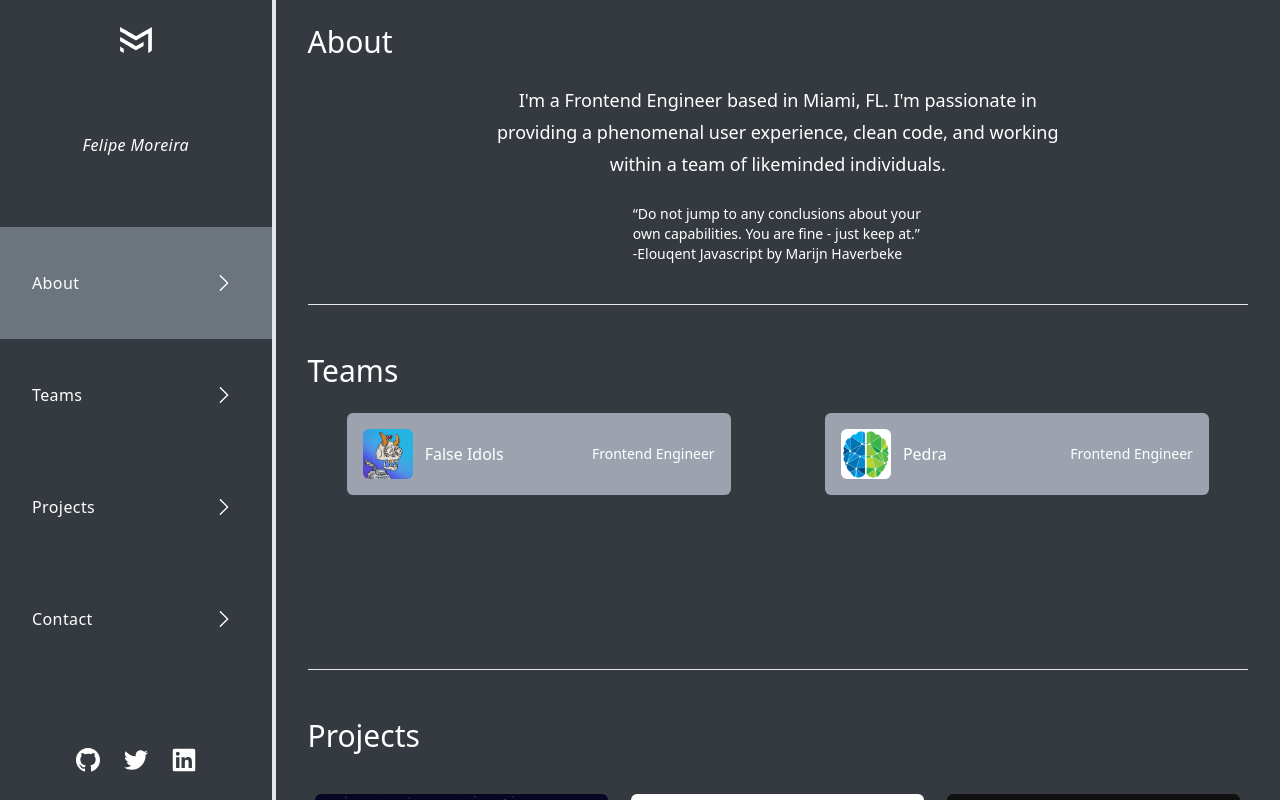
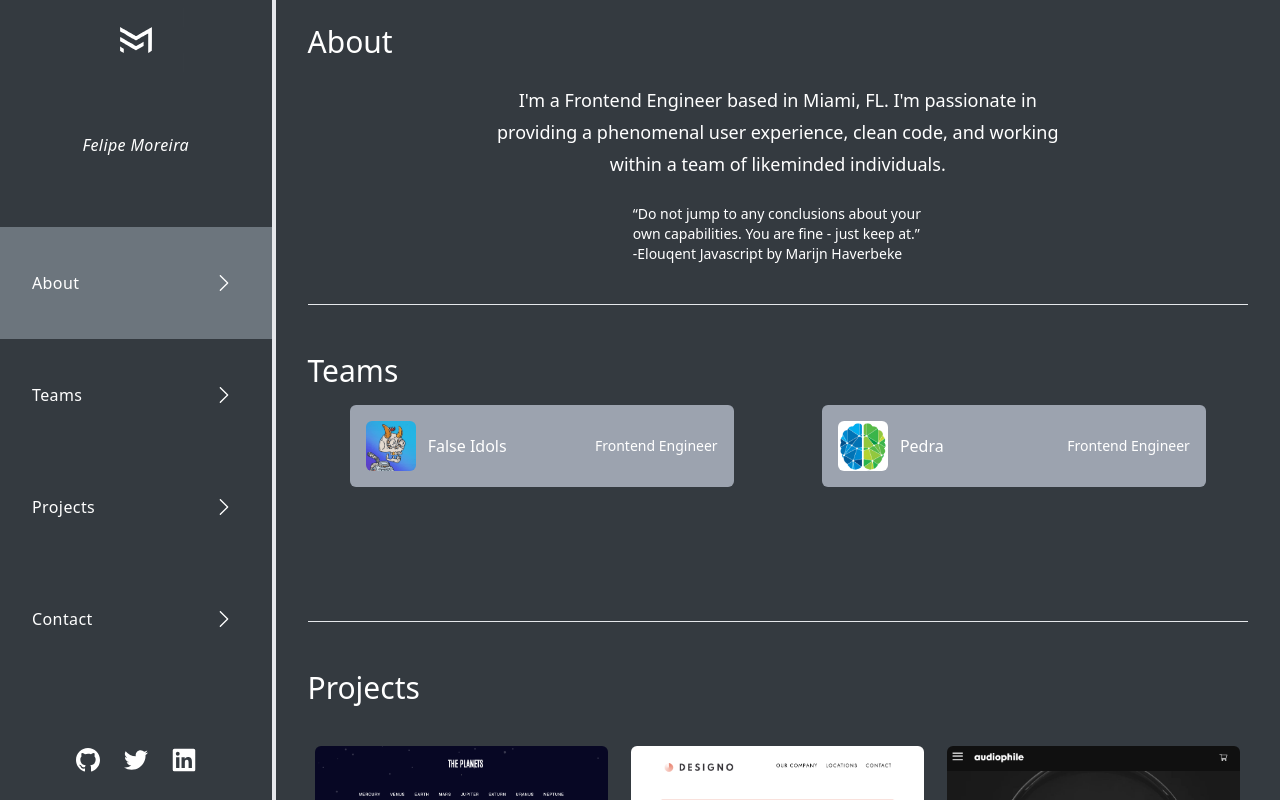
Before and after one commit to morfeli/portfolio, a Next.js app: page / in a window 1280 px wide. Shown: the top 800 px of the page. Built offline with nearby package versions, Linux system fonts and the light colour scheme.

Commit message:
made alot of changes

```diff
--- a/components/Sections/Teams/TeamList.tsx
+++ b/components/Sections/Teams/TeamList.tsx
@@ -16,7 +16,7 @@ export const TeamList = ({ href, src, team, title }: TeamListProps) => {
       whileHover={{ y: -5 }}
       transition={{ duration: 0.2 }}
     >
-      <div className="flex items-center justify-between p-4 my-4 bg-gray-400 rounded-md lg:w-[30vw]">
+      <div className="flex items-center justify-between p-4 my-2 bg-gray-400 rounded-md lg:w-[30vw]">
         <div className="flex items-center ">
           <Image
             src={src}
--- a/components/Sections/Teams/Teams.tsx
+++ b/components/Sections/Teams/Teams.tsx
@@ -21,7 +21,7 @@ const teamList = [
 export const Teams = () => {
   return (
     <SectionLayout link="Teams">
-      <ul className="grid gap-4 py-2 grid-cols-repeatMin300px lg:justify-items-center h-60">
+      <ul className="grid h-48 gap-1 py-2 grid-cols-repeatMin300px lg:justify-items-center">
         {teamList.map(({ href, src, team, title, id }, i) => {
           return (
             <TeamList
```
